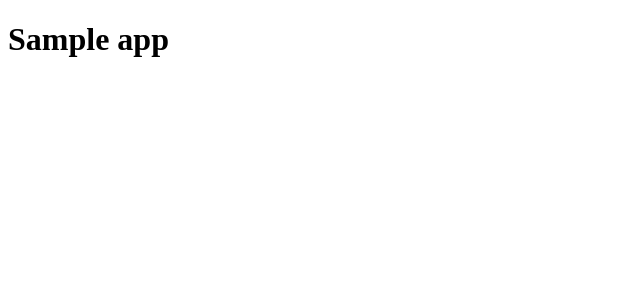
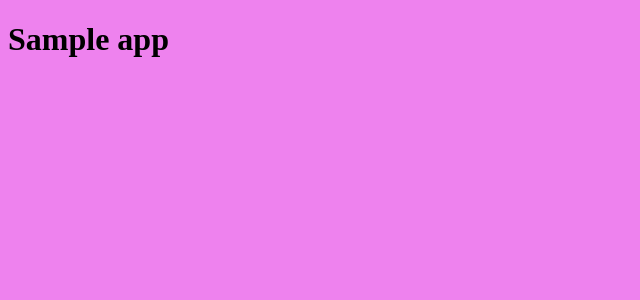
Before and after one commit to likithsai/personal-resume, a React (Create React App) app: page / in a window 1280 px wide. Shown: the top 300 px of the page, without its empty margins (0-640 px from the left). Built offline with nearby package versions, Linux system fonts and the light colour scheme.

Commit message:
Added sass support

```diff
--- a/package.json
+++ b/package.json
@@ -10,7 +10,7 @@
     "react": "^18.1.0",
     "react-dom": "^18.1.0",
     "react-scripts": "5.0.1",
-    "web-vitals": "^2.1.4"
+    "sass": "^1.51.0"
   },
   "scripts": {
     "start": "react-scripts start",
--- a/src/App.js
+++ b/src/App.js
@@ -1,4 +1,5 @@
 import React from 'react';
+import './themes/Style.scss';
 
 const App = () => {
     return (
--- /dev/null
+++ b/src/themes/Style.scss
@@ -0,0 +1,5 @@
+$body-bg: violet;
+
+body {
+    background: $body-bg;
+}
```
Also changed, not shown: 1 other file (tests, documents, lock files or other folders).
